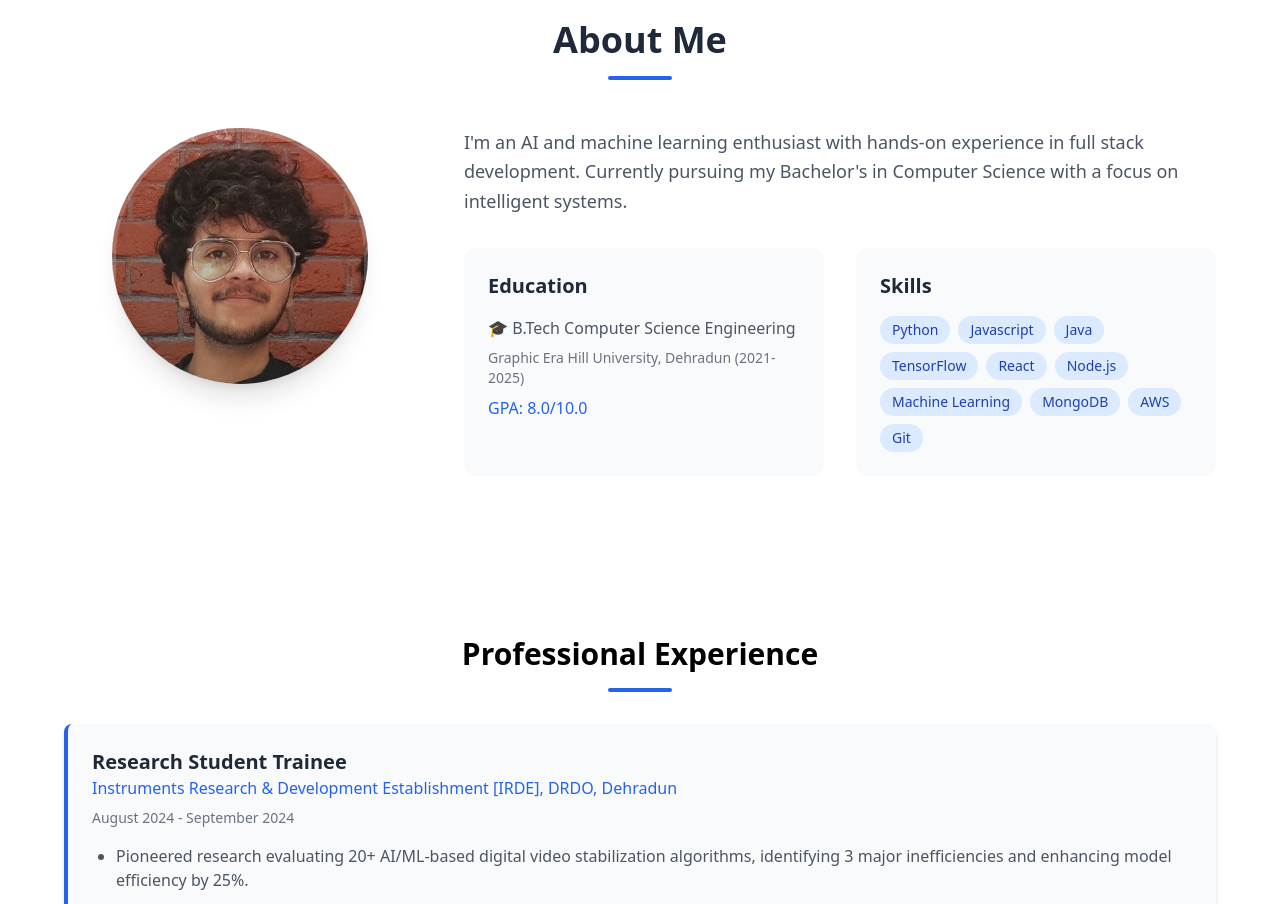
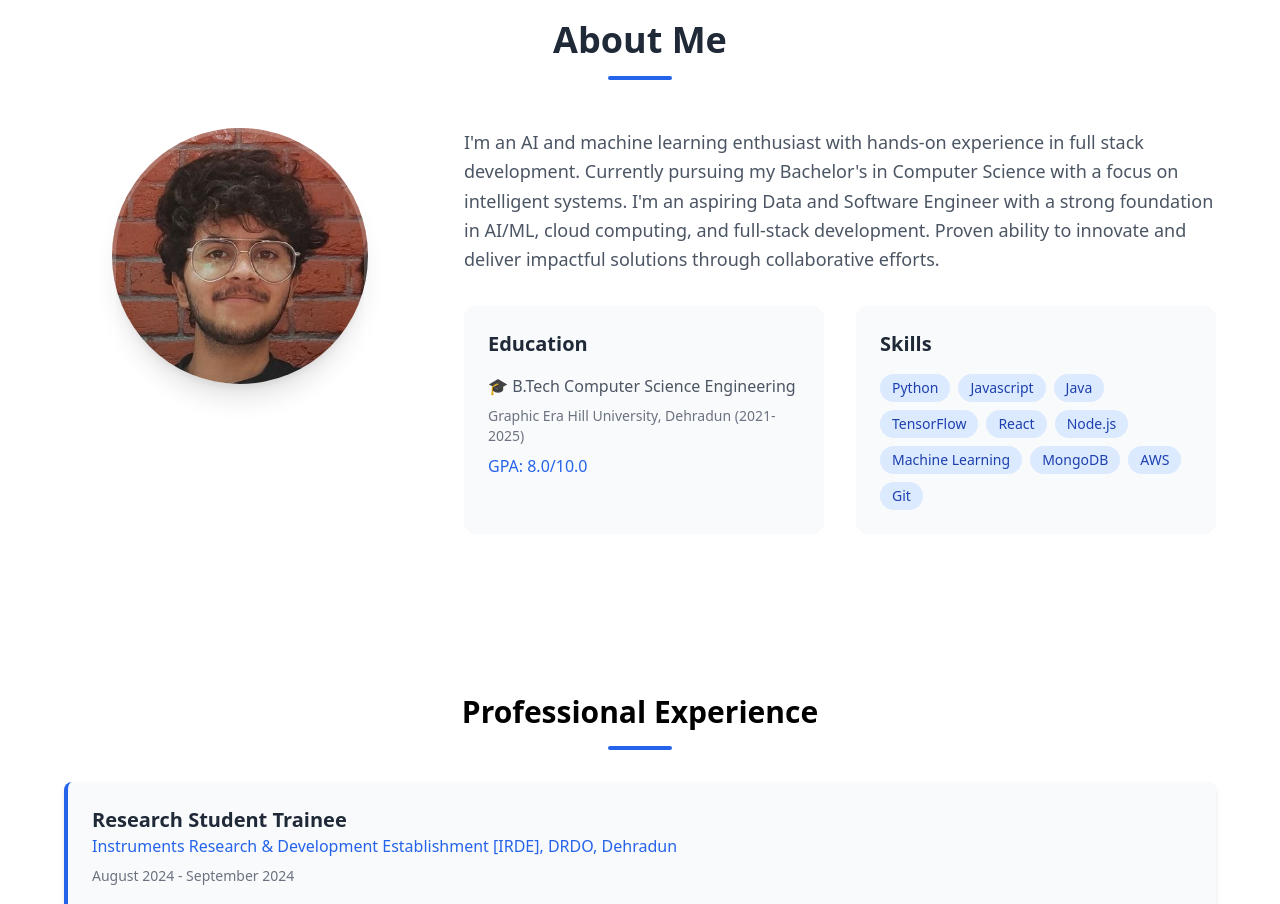
Before and after one commit to A-d-e-e/AdityaPratapSingh-Portfolio, a React (Vite) app in the folder client/: page / in a window 1280 px wide. Shown: the part 860-1764 px from the top of the page. Built offline with nearby package versions, Linux system fonts and the light colour scheme.

Commit message:
Update About.jsx

```diff
--- a/client/src/components/About.jsx
+++ b/client/src/components/About.jsx
@@ -23,6 +23,8 @@ export default function About() {
               <p className="text-lg text-gray-600 leading-relaxed">
                 I'm an AI and machine learning enthusiast with hands-on experience in full stack development.
                 Currently pursuing my Bachelor's in Computer Science with a focus on intelligent systems.
+                I'm an aspiring Data and Software Engineer with a strong foundation in AI/ML, cloud computing,
+                and full-stack development. Proven ability to innovate and deliver impactful solutions through collaborative efforts.
               </p>
 
               <div className="grid md:grid-cols-2 gap-8">
```
